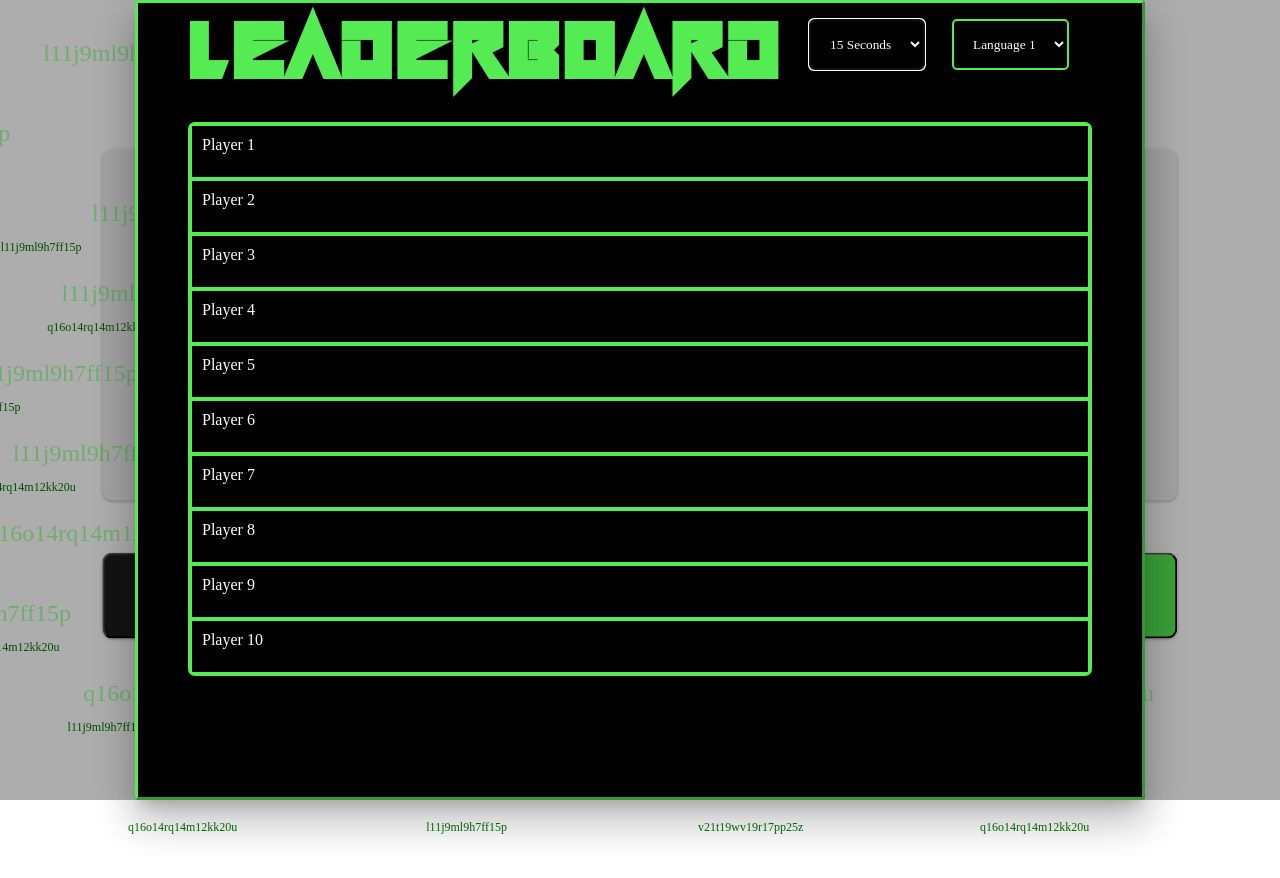
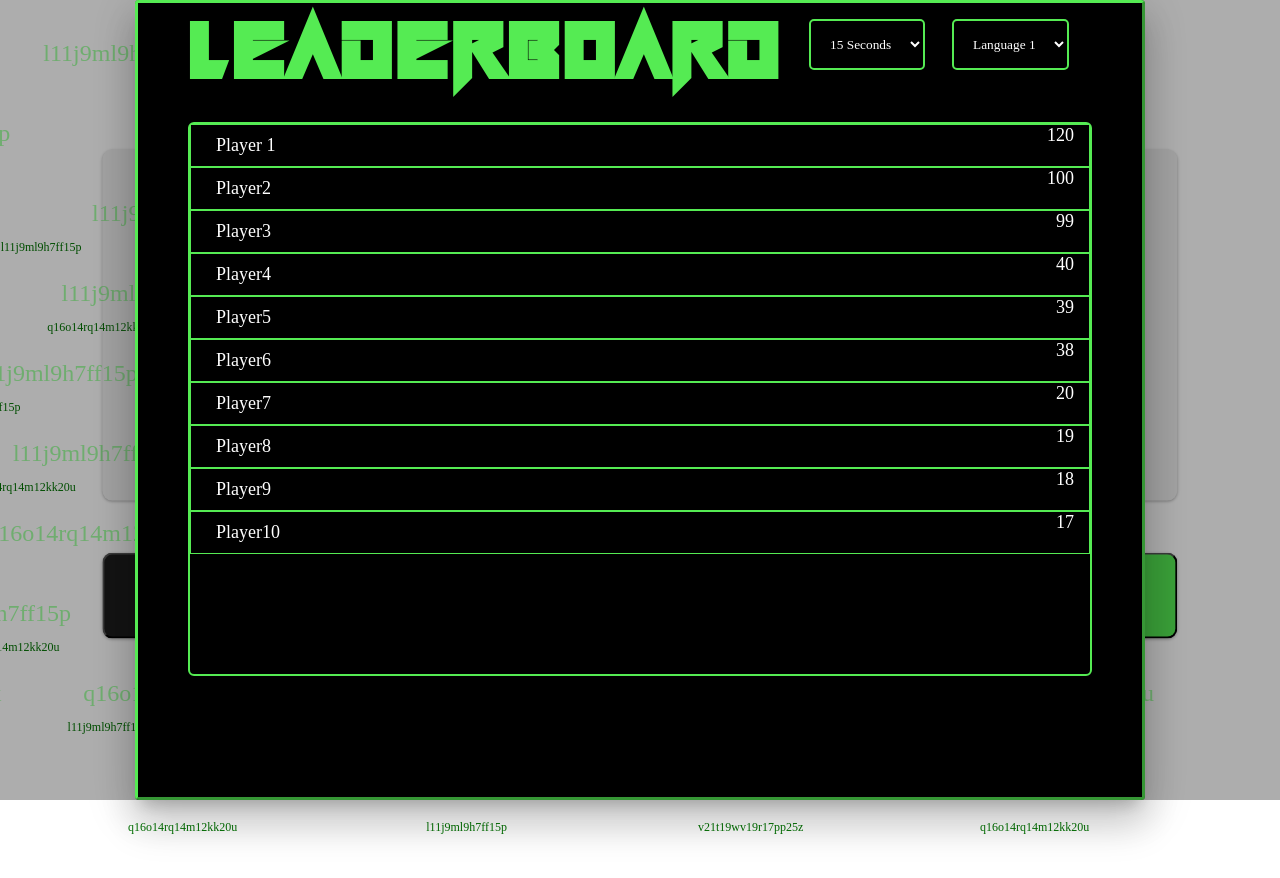
Before and after one commit to TTrumpet/COP-4331C-Project, an Angular app in the folder user-interface/: page / in a window 1280 px wide. Both pictures are taken after a click on the button "Leaderboard". Shown: the top 878 px of the page. Built offline with nearby package versions, Linux system fonts and the light colour scheme; a web font is replaced by a local one.

Commit message:
added service for dynamic population of leaderboard

```diff
--- a/user-interface/src/app/leaderboard/leaderboard.component.css
+++ b/user-interface/src/app/leaderboard/leaderboard.component.css
@@ -3,8 +3,6 @@ body {
     border-style:outset;
     background-color: black;
 }
-
-
 
 #header-container{
     display: flex;
@@ -31,6 +29,7 @@ body {
     border-radius: 5px;
     padding: 15px;
     margin-left: 27px;
+    outline: none;
 }
 #dropdown2{
     background-color: #000;
@@ -38,14 +37,14 @@ body {
     border-radius: 5px;
     padding: 15px;
     margin-left: 27px;
+    outline: none;
 }
-
 
 #list-container {
     display: flex;
     border-style: inset;
     border: 2px solid  #55eb53;
-    border-radius: 7px;
+    border-radius: 6px;
     width: 900px;
     height: 700px;
     margin-left: 50px;
@@ -57,13 +56,12 @@ body {
 .player-box {
     flex: 1;
     border-style: inset;
-    border: 2px solid #55eb53;
+    border: 0.25px solid #55eb53;
 
     padding: 10px;
     position: relative;
   }
 
-  /* Add vertical lines between player boxes */
 .player-box:not(:last-child)::after {
     content: '';
     position: absolute;
@@ -71,6 +69,17 @@ body {
     bottom: 0;
     right: 0;
     background-color: #b1eb53;
+}
+.player-name{
+    font-size: large;
+    margin-left: 15px;
+}
+.player-score{
+    font-size: large;
+    position: absolute;
+    top: 0;
+    right: 0;
+    margin-right: 15px;
 }
 @media only screen and (max-width: 1190px) {
     #leaderboard-title {
@@ -99,6 +108,6 @@ body {
 }
 @media only screen and (max-height : 700px) {
     #list-container{
-        height: 450px;
+        height: 454px;
     }
 }
--- a/user-interface/src/app/leaderboard/leaderboard.component.html
+++ b/user-interface/src/app/leaderboard/leaderboard.component.html
@@ -19,15 +19,11 @@
         </div>
     </div>
     <div id="list-container">
-        <div class="player-box" id="p1">Player 1</div>
-        <div class="player-box" id="p2">Player 2</div>
-        <div class="player-box" id="p3">Player 3</div>
-        <div class="player-box" id="p4">Player 4</div>
-        <div class="player-box" id="p5">Player 5</div>
-        <div class="player-box" id="p6">Player 6</div>
-        <div class="player-box" id="p7">Player 7</div>
-        <div class="player-box" id="p8">Player 8</div>
-        <div class="player-box" id="p9">Player 9</div>
-        <div class="player-box" id="p10">Player 10</div>
+        <div id="top-ten">
+            <div *ngFor="let player of topPlayers" class="player-box">
+              <div class="player-name">{{ player.name }}</div>
+              <div class="player-score">{{ player.score }}</div>
+            </div>
+        </div>
     </div>
 </body>
--- a/user-interface/src/app/leaderboard/leaderboard.component.ts
+++ b/user-interface/src/app/leaderboard/leaderboard.component.ts
@@ -1,7 +1,13 @@
 import { CommonModule } from '@angular/common';
-import { Component} from '@angular/core';
+import { Component, OnInit} from '@angular/core';
 import { MatDialogRef } from '@angular/material/dialog';
+import { LeaderboardService } from './leaderboard.service';
 
+
+interface Player {
+  name: string;
+  score: number;
+}
 
 @Component({
   selector: 'app-leaderboard',
@@ -10,10 +16,18 @@ import { MatDialogRef } from '@angular/material/dialog';
   templateUrl: './leaderboard.component.html',
   styleUrl: './leaderboard.component.css'
 })
-export class LeaderboardComponent{
-
-  constructor(public dialogRef: MatDialogRef<LeaderboardComponent>) {
-
+export class LeaderboardComponent implements OnInit{
+  topPlayers: Player[] = [];
+  constructor(
+    public dialogRef: MatDialogRef<LeaderboardComponent>,
+    private leaderboardService: LeaderboardService
+  ) {}
+  ngOnInit(): void {
+    this.loadTopTen();
   }
-
+  loadTopTen() {
+    this.leaderboardService.getTopTen().subscribe((players) => {
+      this.topPlayers = players;
+    });
+  }
 }
--- /dev/null
+++ b/user-interface/src/app/leaderboard/leaderboard.service.ts
@@ -0,0 +1,26 @@
+import { Injectable } from '@angular/core';
+import { Observable, of} from 'rxjs';
+
+@Injectable({
+  providedIn: 'root'
+})
+export class LeaderboardService {
+  getTopTen(): Observable<any[]>{
+    //Replace fakeData with API call to fetch data from database.
+    const fakeData = [
+      {name: 'Player 1', score: 120},
+      {name: 'Player2',  score: 100},
+      {name: 'Player3',  score: 99},
+      {name: 'Player4',  score: 40},
+      {name: 'Player5',  score: 39},
+      {name: 'Player6',  score: 38},
+      {name: 'Player7',  score: 20},
+      {name: 'Player8',  score: 19},
+      {name: 'Player9',  score: 18},
+      {name: 'Player10',  score: 17},
+    ];
+    return of(fakeData);
+
+
+  }
+}
```
Also changed, not shown: 2 other files (tests, documents, lock files or other folders).
